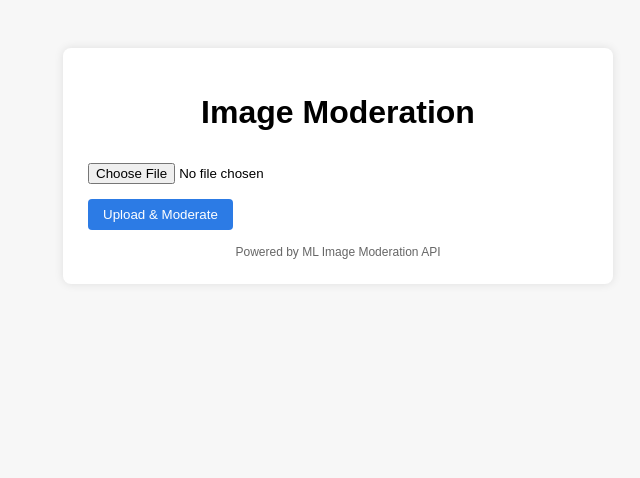
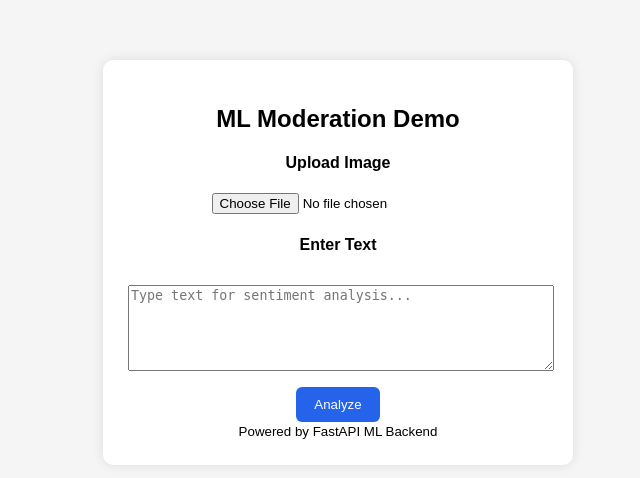
Before and after one commit to ankitamohapatra0406/image-moderation-frontend, a Django app: page / in a window 1280 px wide. Shown: the top 478 px of the page, without its empty margins (302-942 px from the left). Run offline with Django 5.2, Linux system fonts and the light colour scheme.

Commit message:
Add image moderation and sentiment analysis UI with FastAPI integration

```diff
--- a/ui/templates/ui/index.html
+++ b/ui/templates/ui/index.html
@@ -1,94 +1,79 @@
 <!DOCTYPE html>
-<html lang="en">
+<html>
 <head>
-    <meta charset="UTF-8">
-    <title>Image Moderation</title>
+    <title>Image & Text Moderation</title>
     <style>
         body {
             font-family: Arial, sans-serif;
-            background: #f7f7f7;
-            padding: 40px;
+            background: #f5f5f5;
         }
-
-        .container {
-            background: #ffffff;
+        .card {
+            width: 420px;
+            margin: 60px auto;
             padding: 25px;
-            max-width: 500px;
-            margin: auto;
-            border-radius: 8px;
-            box-shadow: 0 0 10px rgba(0,0,0,0.1);
-        }
-
-        h1 {
+            background: white;
+            border-radius: 10px;
+            box-shadow: 0 0 12px rgba(0,0,0,0.1);
             text-align: center;
         }
-
-        input[type="file"] {
+        button {
+            margin-top: 12px;
+            padding: 10px 18px;
+            background: #2563eb;
+            color: white;
+            border: none;
+            border-radius: 6px;
+            cursor: pointer;
+        }
+        textarea {
+            width: 100%;
+            height: 80px;
             margin-top: 10px;
         }
-
-        button {
-            margin-top: 15px;
-            padding: 8px 15px;
-            background: #2c7be5;
-            color: white;
-            border: none;
-            border-radius: 4px;
-            cursor: pointer;
+        pre {
+            background: #eee;
+            padding: 10px;
+            text-align: left;
+            overflow-x: auto;
         }
-
-        button:hover {
-            background: #1a5fd0;
-        }
-
-        .result {
-            margin-top: 20px;
-            background: #f1f1f1;
-            padding: 10px;
-            border-radius: 5px;
-            font-size: 14px;
-        }
-
-        .note {
-            margin-top: 15px;
-            font-size: 12px;
-            color: #666;
-            text-align: center;
+        .error {
+            color: red;
         }
     </style>
 </head>
 <body>
 
-<div class="container">
-    <h1>Image Moderation</h1>
+<div class="card">
+    <h2>ML Moderation Demo</h2>
 
     <form method="post" enctype="multipart/form-data">
         {% csrf_token %}
-        <input type="file" name="image" required />
+
+        <h4>Upload Image</h4>
+        <input type="file" name="image">
+
+        <h4>Enter Text</h4>
+        <textarea name="text" placeholder="Type text for sentiment analysis..."></textarea>
+
         <br>
-        <button type="submit">Upload & Moderate</button>
+        <button type="submit">Analyze</button>
     </form>
 
-    {% if error %}
-        <p style="color:red;">{{ error }}</p>
+    {% if image_result %}
+        <h4>Image Moderation Result</h4>
+        <pre>{{ image_result }}</pre>
     {% endif %}
 
-    {% if result %}
-        <div class="result">
-            <strong>Moderation Result:</strong>
-            <pre>{{ result }}</pre>
-            <p><strong>Status:</strong> {{ result.status }}</p>
-            <p><strong>Message:</strong> {{ result.message }}</p>
-
-            {% if result.safe_image_path %}
-                <img src="{{ result.safe_image_path }}" width="300"/>
-            {% endif %}
-        </div>
+    {% if text_result %}
+        <h4>Text Sentiment Result</h4>
+        <pre>{{ text_result }}</pre>
     {% endif %}
 
-    <div class="note">
-        Powered by ML Image Moderation API
-    </div>
+    {% if error %}
+        <p class="error">{{ error }}</p>
+    {% endif %}
+
+    <small>Powered by FastAPI ML Backend</small>
 </div>
 
 </body>
```
Also changed, not shown: manage.py (renamed from frontend/manage.py).
